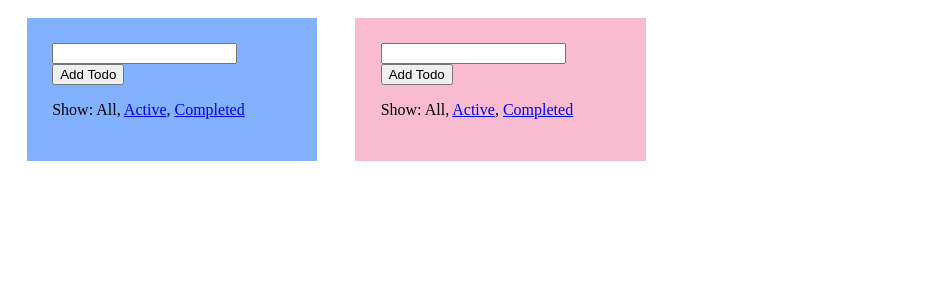
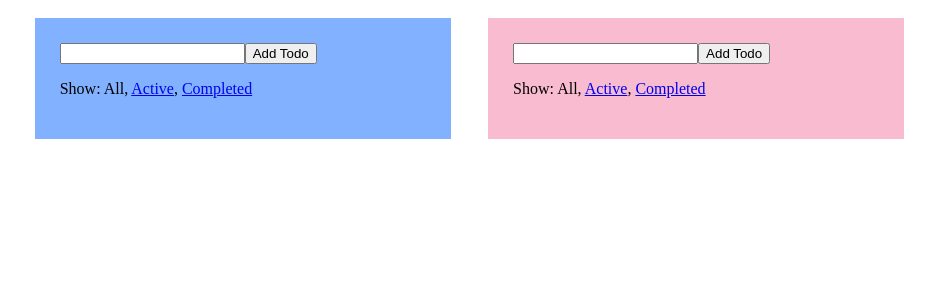
Before and after one commit to awilliams27/List-Redux-React, a React (Create React App) app: page / in a window 1280 px wide. Shown: the top 300 px of the page, without its empty margins (0-940 px from the left). Built offline with nearby package versions, Linux system fonts and the light colour scheme.

Commit message:
Adding flexbox grid

```diff
--- a/package.json
+++ b/package.json
@@ -5,7 +5,8 @@
   "dependencies": {
     "react": "^16.1.1",
     "react-dom": "^16.1.1",
-    "react-scripts": "1.0.17"
+    "react-scripts": "1.0.17",
+    "react-flexbox-grid": "^1.1.5"
   },
   "scripts": {
     "start": "react-scripts start",
--- a/src/App.css
+++ b/src/App.css
@@ -29,12 +29,8 @@
 
 
 .todo-list {
-  min-width: 240px;
-    float: left;
-    width: 18%;
     background: #82B1FF;
     margin: 10px 1.5% 0 1.5%;
-    border-left: 1% solid #D4A464;
     padding: 2%;
 }
 
--- a/src/App.js
+++ b/src/App.js
@@ -2,22 +2,25 @@ import React from 'react'
 import Footer from './components/Footer'
 import AddTodo from './containers/AddTodo'
 import VisibleTodoList from './containers/VisibleTodoList'
+import { Grid, Row, Col } from 'react-flexbox-grid';
 import './App.css';
 
 const App = () => (
-	<div>
-	  <div className="todo-list">
+	<Grid fluid>
+    	<Row>
+		  <Col xs={12} sm={4} className="todo-list">
 		    <AddTodo listID={1} />
 		    <VisibleTodoList listID={1}/>
 		    <Footer />
-	  </div>
+		  </Col>
 
-	  <div className="todo-list">
+		  <Col xs={12} sm={4} className="todo-list">
 		    <AddTodo listID={2} />
 		    <VisibleTodoList listID={2}/>
 		    <Footer />
-	  </div>
-  </div>
+		  </Col>
+	 	</Row>
+	 </Grid>
 )
 
 export default App
--- a/src/containers/VisibleTodoList.js
+++ b/src/containers/VisibleTodoList.js
@@ -2,12 +2,6 @@ import React from 'react'
 import { connect } from 'react-redux'
 import { toggleTodo, removeTodo } from '../actions'
 import TodoList from '../components/TodoList'
-
-// let curListID = 0;
-
-// let VisibleTodoList = ({listID}) => {
-//   curListID = listID;
-// }
 
 const getVisibleTodos = (todos, filter, listID) => {
   switch (filter) {
@@ -20,9 +14,9 @@ const getVisibleTodos = (todos, filter, listID) => {
   }
 }
 
-const mapStateToProps = (state, props) => {
+const mapStateToProps = (state, {listID}) => {
   return {
-    todos: getVisibleTodos(state.todos, state.visibilityFilter, props.listID)
+    todos: getVisibleTodos(state.todos, state.visibilityFilter, listID)
   }
 }
 
```
Lines whose indentation alone changed are shown as unchanged.
